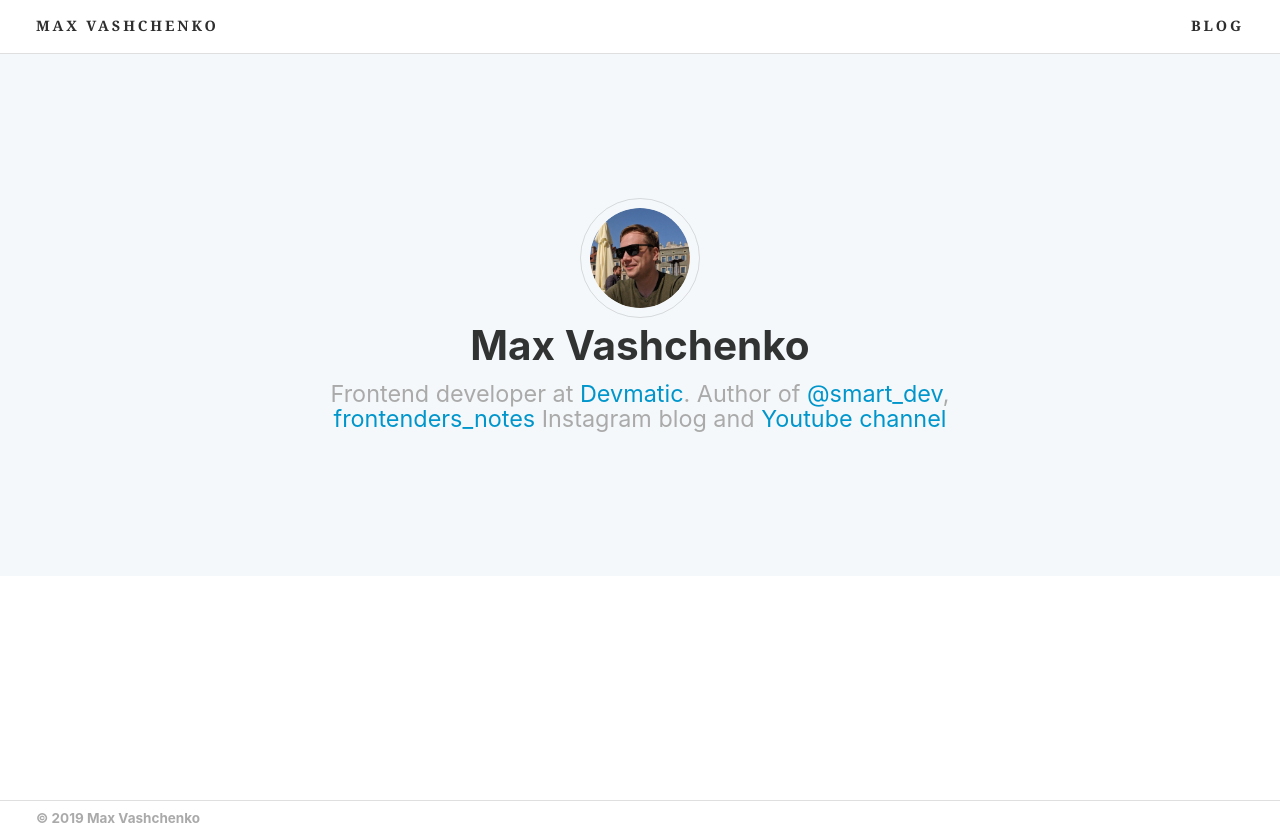
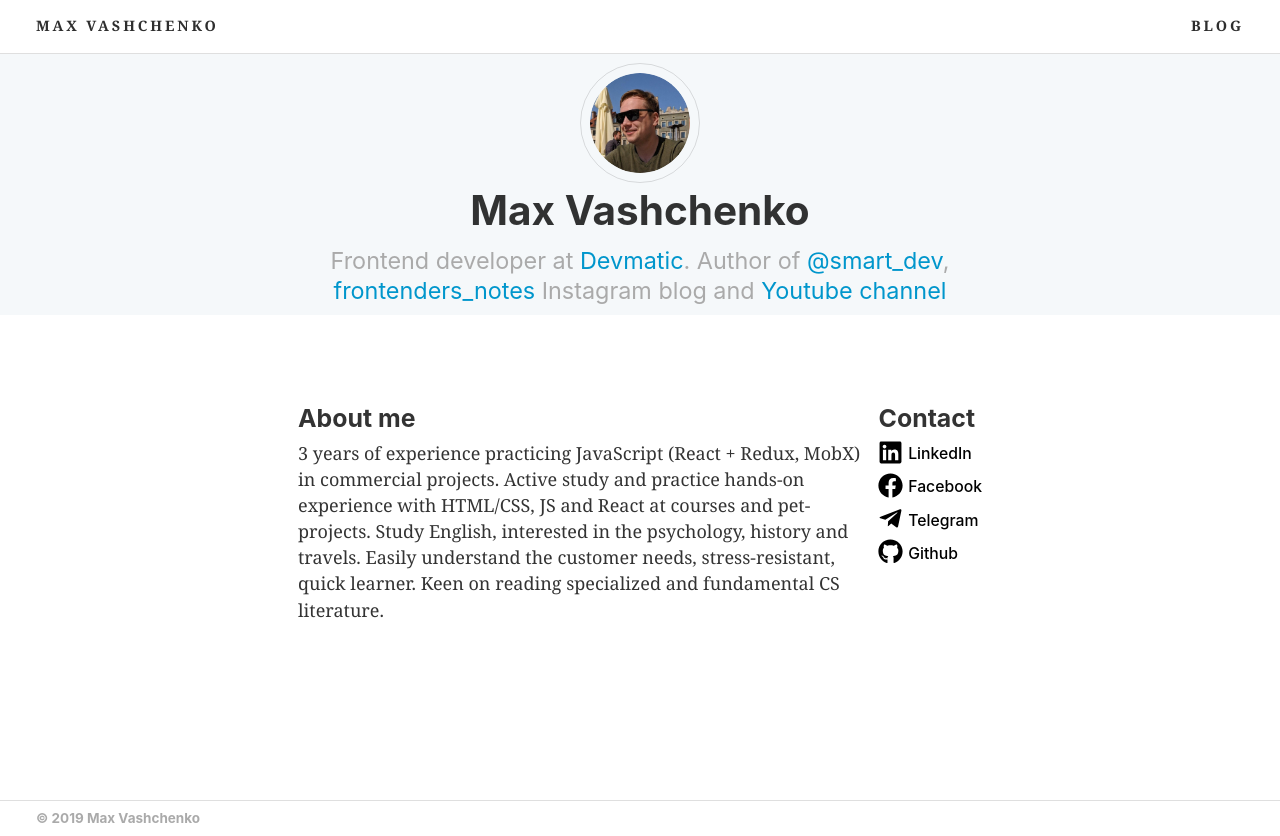
Before and after one commit to maxvaschenko/gatsby-test, a Gatsby site: page / in a window 1280 px wide. Built offline with nearby package versions, Linux system fonts and the light colour scheme; Gatsby itself is replaced by a stand-in of ours.

Commit message:
~update: about page finished

```diff
--- a/gatsby-config.js
+++ b/gatsby-config.js
@@ -6,7 +6,8 @@ module.exports = {
     titles: {
       blogTitle: 'Blog',
       copyright: '© 2019 Max Vashchenko',
-      generalTitle: 'Frontend developer at <a href="https://www.linkedin.com/company/devmaticcompany/about/">Devmatic</a>. Author of <a href="https://t.me/smart_dev">@smart_dev</a>, <a href="https://www.instagram.com/frontenders_notes/">frontenders_notes</a> Instagram blog and <a href="https://www.youtube.com/channel/UCd63YBqE1I_tedyuYATmz6Q">Youtube channel</a>'
+      generalTitle: 'Frontend developer at <a href="https://www.linkedin.com/company/devmaticcompany/about/">Devmatic</a>. Author of <a href="https://t.me/smart_dev">@smart_dev</a>, <a href="https://www.instagram.com/frontenders_notes/">frontenders_notes</a> Instagram blog and <a href="https://www.youtube.com/channel/UCd63YBqE1I_tedyuYATmz6Q">Youtube channel</a>',
+      aboutMe: "3 years of experience practicing JavaScript (React + Redux, MobX) in commercial projects. Active study and practice hands-on experience with HTML/CSS, JS and React at courses and pet-projects. Study English, interested in the psychology, history and travels. Easily understand the customer needs, stress-resistant, quick learner. Keen on reading specialized and fundamental CS literature."
     }
   },
 
--- a/package.json
+++ b/package.json
@@ -19,6 +19,7 @@
     "react": "^16.8.6",
     "react-dom": "^16.8.6",
     "react-helmet": "^5.2.1",
+    "react-icons": "^3.7.0",
     "styled-components": "^4.2.1"
   },
   "devDependencies": {
--- /dev/null
+++ b/src/components/AboutMe/index.js
@@ -0,0 +1,72 @@
+import React from 'react'
+import { AboutMeWrapper } from './styled'
+import { graphql, useStaticQuery } from 'gatsby'
+import { FaLinkedin, FaFacebook, FaTelegramPlane, FaGithub } from 'react-icons/fa'
+
+export const AboutMe = () => {
+  const data = useStaticQuery(graphql`
+    query AboutQuery {
+      site {
+        siteMetadata {
+          titles {
+            aboutMe
+          }
+        }
+      }
+    }
+  `)
+
+  const {
+    titles: { aboutMe },
+  } = data.site.siteMetadata
+
+  return (
+    <AboutMeWrapper>
+      <div className="about-wrapper">
+        <section>
+          <h3>About me</h3>
+          <p dangerouslySetInnerHTML={{__html: aboutMe}}>
+
+          </p>
+        </section>
+        <section>
+          <h3>Contact</h3>
+          <div className="icons-wrapper">
+            <a href="https://www.linkedin.com/in/maxvashchenko/">
+              <h5>
+                <div className="icon-wrapper">
+                  <FaLinkedin />
+                </div>
+                <span>LinkedIn</span>
+              </h5>
+            </a>
+            <a href="https://www.facebook.com/profile.php?id=100006076749205">
+              <h5>
+                <div className="icon-wrapper">
+                  <FaFacebook />
+                </div>
+                <span>Facebook</span>
+              </h5>
+            </a>
+            <a href="https://t.me/m_vash">
+              <h5>
+                <div className="icon-wrapper">
+                  <FaTelegramPlane />
+                </div>
+                <span>Telegram</span>
+              </h5>
+            </a>
+            <a href="https://github.com/maxvaschenko">
+              <h5>
+                <div className="icon-wrapper">
+                  <FaGithub />
+                </div>
+                <span>Github</span>
+              </h5>
+            </a>
+          </div>
+        </section>
+      </div>
+    </AboutMeWrapper>
+  )
+}
--- /dev/null
+++ b/src/components/AboutMe/styled.js
@@ -0,0 +1,36 @@
+import styled from 'styled-components'
+
+export const AboutMeWrapper = styled.div`
+  height: 65%;
+  display: flex;
+  align-items: flex-start;
+  justify-content: center;
+  padding-top: 5em;
+  .about-wrapper {
+    display: flex;
+    width: 60%;
+        max-width: 38em;
+  }
+  h3 {
+    padding-bottom: 0.3em;
+  }
+  .icons-wrapper {
+    a {
+      color: #000;
+    }
+    h5 {
+      font-size: 0.875rem;
+      font-weight: 500;
+      display: flex;
+      align-items: center;
+          padding-bottom: .3em;
+      .icon-wrapper {
+        padding-right: 0.3em;
+      }
+    }
+    svg {
+      height: auto;
+      width: 25px;
+    }
+  }
+`
--- a/src/components/layout.css
+++ b/src/components/layout.css
@@ -296,7 +296,7 @@ h5 {
   padding-left: 0;
   padding-right: 0;
   padding-top: 0;
-  margin-bottom: 1.45rem;
+  margin-bottom: 0;
   color: inherit;
   font-family: -apple-system, BlinkMacSystemFont, Segoe UI, Roboto, Oxygen,
     Ubuntu, Cantarell, Fira Sans, Droid Sans, Helvetica Neue, sans-serif;
@@ -384,7 +384,7 @@ p {
   padding-left: 0;
   padding-right: 0;
   padding-top: 0;
-  margin-bottom: 1.45rem;
+  margin-bottom: 0;
 }
 figure {
   margin-left: 0;
--- a/src/pages/index.js
+++ b/src/pages/index.js
@@ -4,6 +4,7 @@ import SEO from '../components/seo'
 import { AvatarContainer } from './styled'
 import avatar from '../images/avatar.png'
 import { graphql, useStaticQuery } from 'gatsby'
+import { AboutMe } from '../components/AboutMe'
 
 const IndexPage = () => {
   const data = useStaticQuery(graphql`
@@ -34,6 +35,7 @@ const IndexPage = () => {
           <h3 dangerouslySetInnerHTML={{ __html: generalTitle }} />
         </section>
       </AvatarContainer>
+      <AboutMe />
     </Layout>
   )
 }
--- a/src/pages/styled.js
+++ b/src/pages/styled.js
@@ -2,7 +2,7 @@ import styled from 'styled-components'
 
 export const AvatarContainer = styled.div`
   background-color: #f5f8fa;
-  height: 70%;
+  height: 35%;
   display: flex;
   align-items: center;
   justify-content: center;
@@ -32,5 +32,6 @@ export const AvatarContainer = styled.div`
     font-weight: 400;
     width: 60%;
     text-align: center;
+    line-height: 1.3em;
   }
 `
```
Also changed, not shown: 1 other file.
